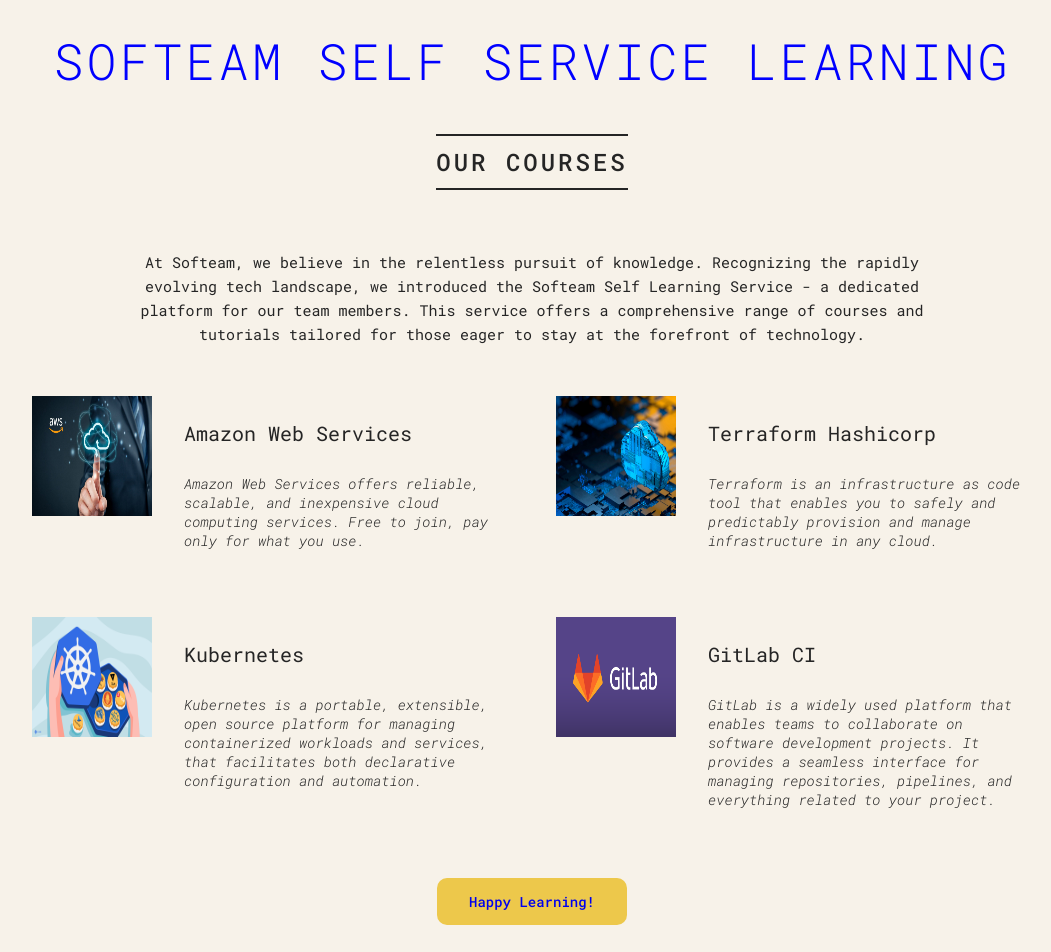
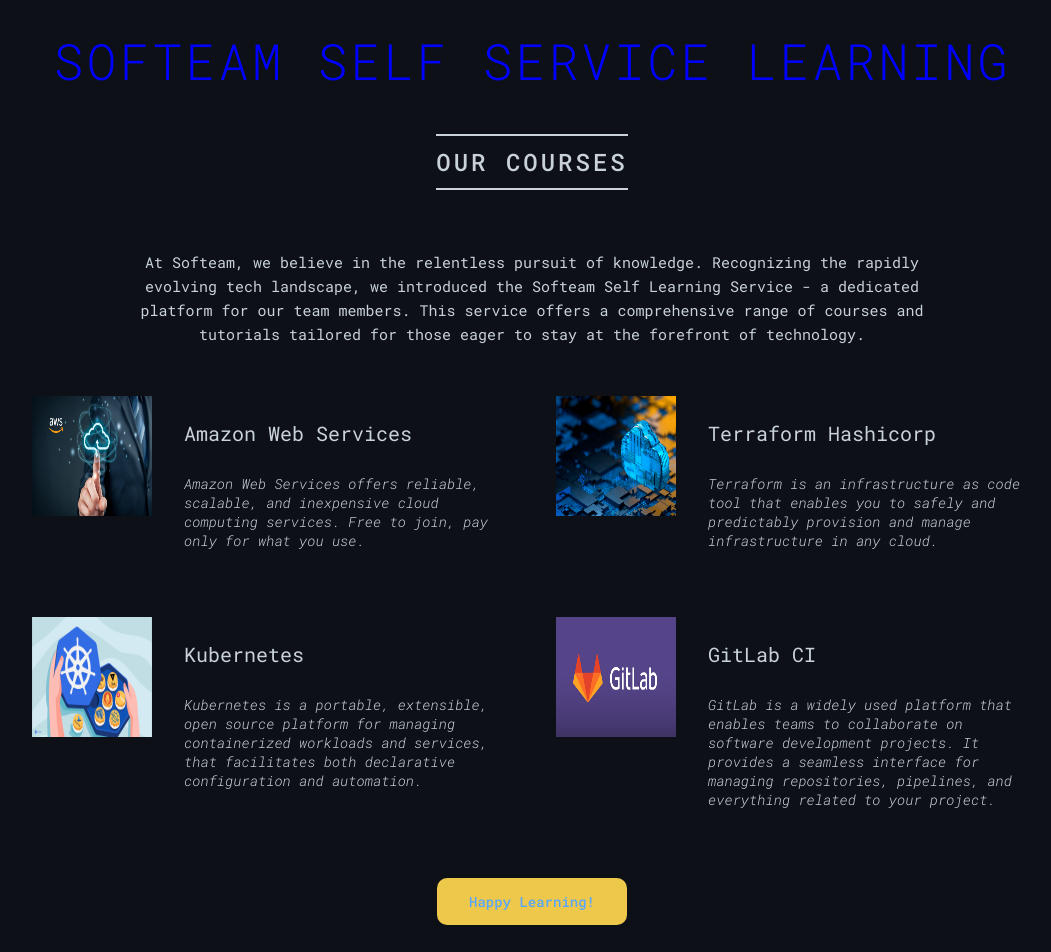
Before and after one commit to SofteamCloud/website-formation.softeam.expert, a React (Create React App) app: page / in a window 1280 px wide. Shown: the top 952 px of the page, without its empty margins (108-1159 px from the left). Built offline with nearby package versions, Linux system fonts and the light colour scheme.

Commit message:
updated App.css to fit GitHub dark mode theme

```diff
--- a/src/App.css
+++ b/src/App.css
@@ -6,9 +6,21 @@
 
 body {
     font-family: 'Roboto Mono', sans-serif;
-    color: #252525;
+    color: #c9d1d9;
+    /* Light gray color for text */
     font-weight: 400;
-    background-color: #f7f2e9;
+    background-color: #0d1117;
+    /* GitHub dark mode background color */
+}
+
+a {
+    color: #58a6ff;
+    /* GitHub dark mode link color */
+    text-decoration: none;
+}
+
+a:hover {
+    text-decoration: underline;
 }
 
 .container {
@@ -18,3 +30,27 @@
     flex-direction: column;
     align-items: center;
 }
+
+/* Additional styles for buttons, headers, etc. */
+button {
+    background-color: #21262d;
+    color: #c9d1d9;
+    border: 1px solid #30363d;
+    padding: 8px 16px;
+    border-radius: 6px;
+    cursor: pointer;
+    transition: background-color 0.2s;
+}
+
+button:hover {
+    background-color: #30363d;
+}
+
+h1,
+h2,
+h3,
+h4,
+h5,
+h6 {
+    color: #c9d1d9;
+}
```
